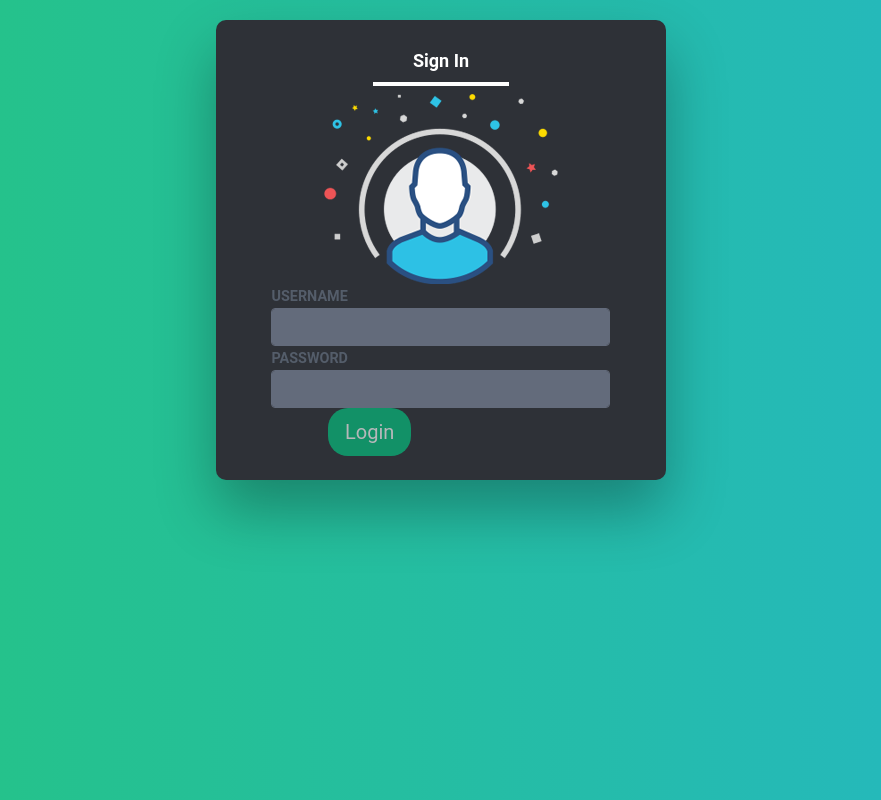
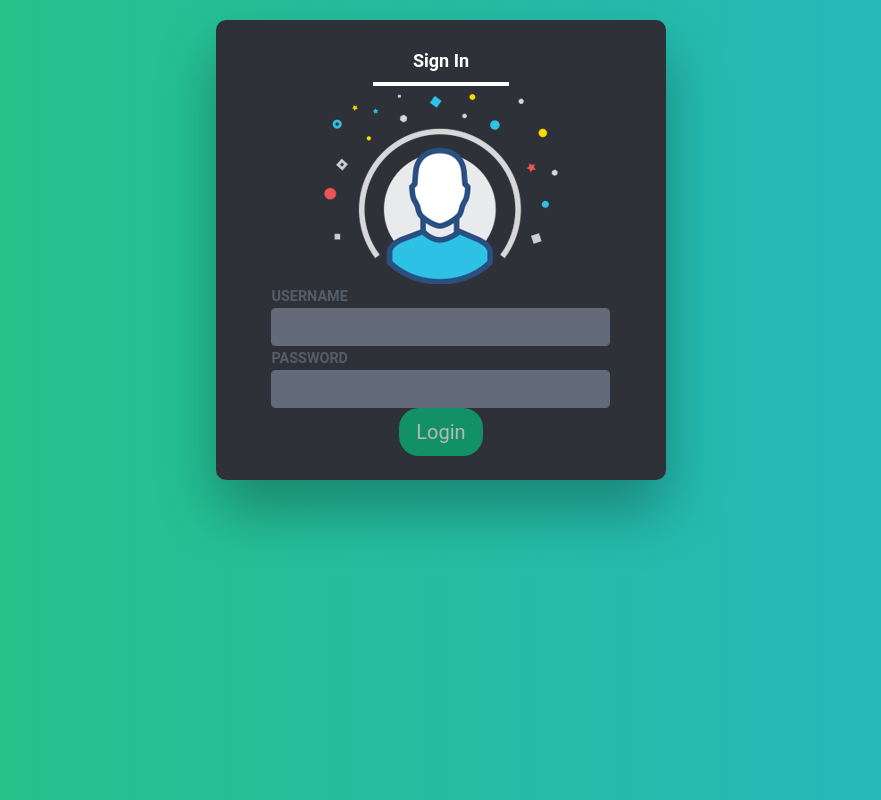
Before and after one commit to AchintyaMithal/PMSAngularApp, an Angular app: page /user/login in a window 1280 px wide. Shown: the whole page, without its empty margins (199-1080 px from the left). Built offline with nearby package versions, Linux system fonts and the light colour scheme.

Commit message:
Update login.component.html

```diff
--- a/src/app/user/login/login.component.html
+++ b/src/app/user/login/login.component.html
@@ -9,8 +9,8 @@
     <input type="password" class="form-control" #Password="ngModel" name="Password" [(ngModel)]="formModel.Password" required>
   </div>
   <div class="form-row">
-    <div class="form-group col-md-8 offset-md-2">
-      <button type="submit" class="btn btn-lg btn-block" [disabled]="form.invalid">Login</button>
+    <div class="form-group col-md-8 offset-md-2" style="text-align: center;">
+      <button type="submit"  class="btn btn-lg btn-block" [disabled]="form.invalid">Login</button>
     </div>
   </div>
 </form>
```
